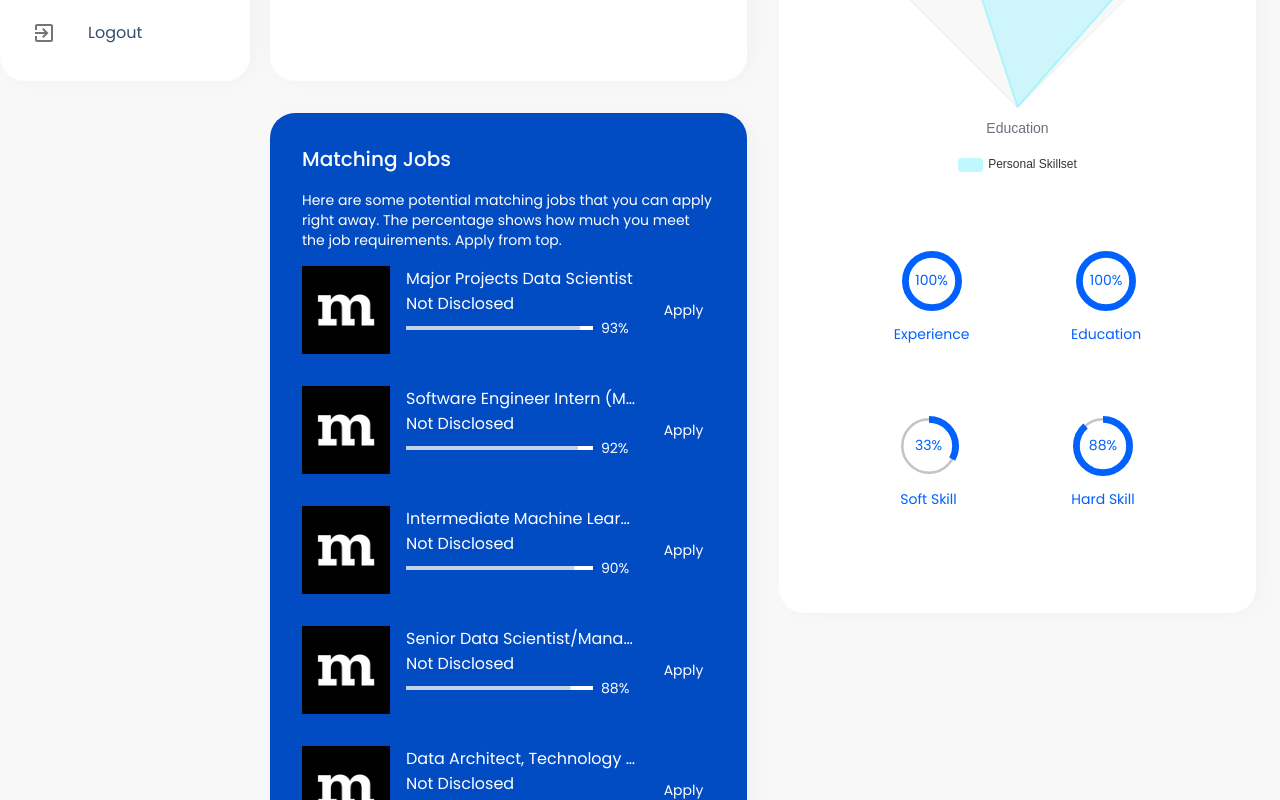
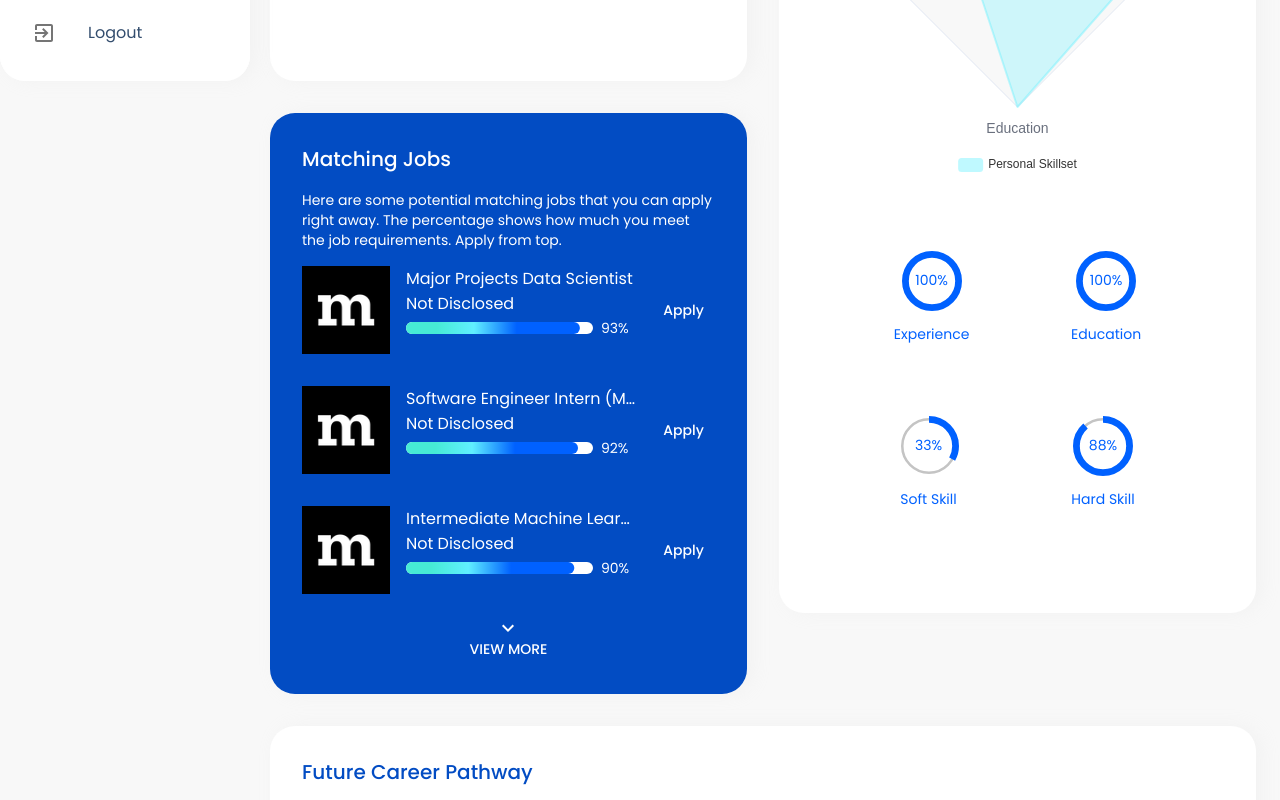
Before and after one commit to takeramagan/Smart-Match, a Next.js app: page /report in a window 1280 px wide. Shown: the part 633-1433 px from the top of the page. Built offline with nearby package versions, Linux system fonts and the light colour scheme.

Commit message:
fix matching jobs

```diff
--- a/src/components/MatchJob.js
+++ b/src/components/MatchJob.js
@@ -1,10 +1,22 @@
 import { Box, Link, LinearProgress, Typography } from '@material-ui/core'
+import { makeStyles } from '@material-ui/core/styles'
+
+const useStyles = makeStyles({
+  root: {
+    borderRadius: '16px', backgroundColor: 'white', height: '12px'
+  },
+  bar: {
+    background: 'linear-gradient(90deg, #46EBD5 23.47%, #60EFFF 43.32%, #0061FF 66.27%)',
+    borderRadius: '16px'
+  }
+})
 
 export function LinearProgressWithLabel (props) {
+  const classes = useStyles()
   return (
     <Box display='flex' alignItems='center'>
       <Box width='100%' mr={1}>
-        <LinearProgress variant='determinate' color='secondary' {...props} style={{ backgroundColor: 'white' }} />
+        <LinearProgress classes={{ root: classes.root, bar: classes.bar }} variant='determinate' color='secondary' {...props} />
       </Box>
       <Box minWidth={35}>
         <Typography variant='body2' color='white'>{`${Math.round(
@@ -57,7 +69,8 @@ export function MatchJob ({ job }) {
       <Box width='68px' height='88px' my={2} fontsize='16px' display='flex' justifyContent='center' alignItems='center'>
         <Link
           href={job.job_link} style={{
-            color: 'white'
+            color: 'white', fontWeight: '500'
+
           }}
         >
           Apply
--- a/src/features/report/CareerPathwaySection.js
+++ b/src/features/report/CareerPathwaySection.js
@@ -64,8 +64,8 @@ const CareerBlock = ({ name, salary, top, left, selected, noBackgroundColor, onC
 const formatter = new Intl.NumberFormat('en-US', {
   style: 'currency',
   currency: 'CAD',
-  // maximumFractionDigits: 0
-
+  maximumFractionDigits: 0,
+  minimumFractionDigits: 0
   // These options are needed to round to whole numbers if that's what you want.
   // minimumFractionDigits: 0, // (this suffices for whole numbers, but will print 2500.10 as $2,500.1)
   // maximumFractionDigits: 0, // (causes 2500.99 to be printed as $2,501)
@@ -160,7 +160,7 @@ const CareerSinglePath = ({ tops, lefts, careerPath, position, selected, onClick
       />
       <CareerBlock
         name={type}
-        top={tops[position]}
+        top={tops[position] + 10}
         left={lefts[3]}
         noBackgroundColor
         onClick={onClick}
@@ -183,7 +183,7 @@ const selectCareerPath = (career) => {
 
 export function CareerPathwaySection ({ report }) {
   const tops = [10, 150, 290]
-  const lefts = [30, 330, 580, 780]
+  const lefts = [30, 330, 580, 740]
   const [selectedPathIndex, setSelectedPathIndex] = useState(0)
   const { market_value_result } = report
   console.log('selectedPathIndex: ', selectedPathIndex)
--- a/src/features/report/MatchingJobsSection.js
+++ b/src/features/report/MatchingJobsSection.js
@@ -1,8 +1,12 @@
-import { Box } from '@material-ui/core'
+import { Box, Button } from '@material-ui/core'
 import { Section } from '../../components/Section'
 import { MatchJob } from '../../components/MatchJob'
+import { useState } from 'react'
+import ExpandMoreIcon from '@material-ui/icons/ExpandMore'
 
 export function MatchingJobsSection ({ report }) {
+  const [seeMore, setSeeMore] = useState(false)
+  const jobs = seeMore ? report.recommended_jobs : report.recommended_jobs.slice(0, 3)
   return (
     <Section highlighted>
 
@@ -17,8 +21,19 @@ export function MatchingJobsSection ({ report }) {
           Here are some potential matching jobs that you can apply right away. The percentage shows how much you meet the job requirements. Apply from top.
         </Box>
 
-        {report.recommended_jobs.map(job => <MatchJob job={job} />)}
-
+        {jobs.map(job => <MatchJob job={job} />)}
+        {!seeMore && (
+          <Box textAlign='center'>
+            <Button fullWidth style={{ color: 'white' }} onClick={() => setSeeMore(true)}>
+              <Box lineHeight='14px'>
+                <ExpandMoreIcon />
+                <Box>
+                  View More
+                </Box>
+              </Box>
+            </Button>
+          </Box>
+        )}
       </Box>
 
     </Section>
```
